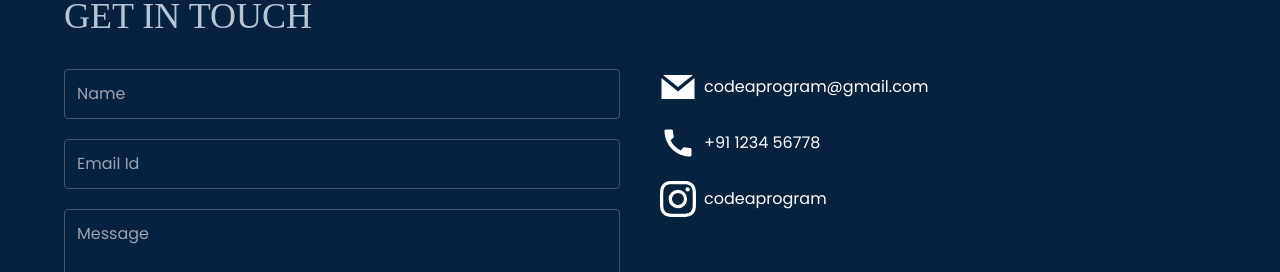
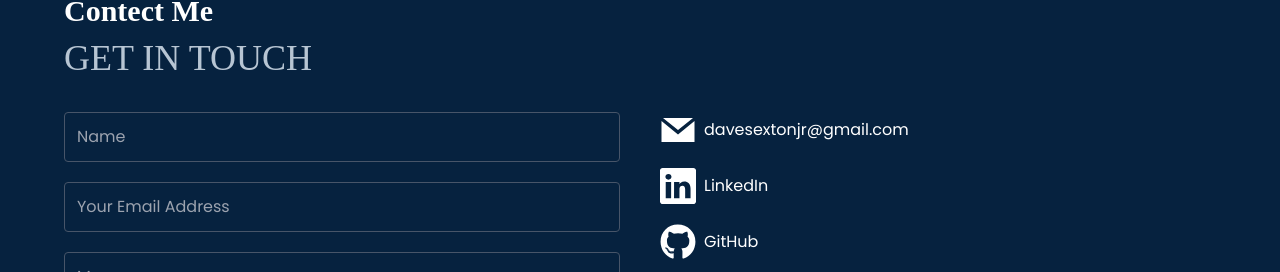
Before and after one commit to davesextonjr/portfolio_2, a React (Vite) app: page / in a window 1280 px wide. Shown: the part 3853-4125 px from the top of the page. Built offline with nearby package versions, Linux system fonts and the light colour scheme; a web font is replaced by a local one.

Commit message:
prepare to deploy

```diff
--- a/src/Content.js
+++ b/src/Content.js
@@ -17,7 +17,9 @@ import services_logo3 from "./assets/images/Services/logo3.png";
 import project1 from "./assets/images/projects/img1.png";
 import project2 from "./assets/images/projects/img2.png";
 import project3 from "./assets/images/projects/img3.png";
-import codersGambit from "./assets/images/Projects/chessHome.png"
+import codersGambit from "./assets/images/Projects/chessHome.png";
+import routinica from "./assets/images/Projects/routinica.png";
+import noroominn from "./assets/images/Projects/noroominn.png";
 import person_project from "./assets/images/projects/person.png";
 
 import avatar1 from "./assets/images/Testimonials/avatar1.png";
@@ -31,11 +33,12 @@ import Hireme_person2 from "./assets/images/Hireme/person2.png";
 // import icons from react-icons
 import { GrMail } from "react-icons/gr";
 import { MdArrowForward, MdCall } from "react-icons/md";
-import { BsInstagram } from "react-icons/bs";
+import { BsLinkedin } from "react-icons/bs";
 import { TbSmartHome } from "react-icons/tb";
 import { BiUser } from "react-icons/bi";
 import { RiServiceLine, RiProjectorLine } from "react-icons/ri";
 import { MdOutlinePermContactCalendar } from "react-icons/md";
+import {FaGithub} from "react-icons/fa"
 
 export const content = {
   nav: [
@@ -168,21 +171,17 @@ export const content = {
     image: person_project,
     project_content: [
       {
-        title: "Gym Website",
-        image: project1,
+        title: "Coder's Gambit",
+        image: codersGambit
       },
       {
-        title: "Social Media web",
-        image: project2,
+        title: "Routinica",
+        image: routinica,
       },
       {
-        title: "Creative Website",
-        image: project3,
+        title: "No Room At the Inn",
+        image: noroominn,
       },
-      {
-        title: "Coder's Gambit",
-        image: codersGambit
-      }
     ],
   },
   Testimonials: {
@@ -230,19 +229,23 @@ export const content = {
     subtitle: "GET IN TOUCH",
     social_media: [
       {
-        text: "codeaprogram@gmail.com",
+        text: "davesextonjr@gmail.com",
         icon: GrMail,
-        link: "mailto:codeaprogram@gmail.com",
+        link: "mailto:davesextonjr@gmail.com",
       },
       {
-        text: "+91 1234 56778",
-        icon: MdCall,
-        link: "https://wa.me/1234567890",
+        text: "LinkedIn",
+        icon: BsLinkedin,
+        link: "https://www.linkedin.com/in/dave-sexton-jr/",
       },
       {
-        text: "codeaprogram",
-        icon: BsInstagram,
-        link: "https://www.instagram.com/codeaprogram/",
+        text: "GitHub",
+        icon: FaGithub,
+        link: "https://github.com/davesextonjr",
+      },
+      {
+        text: "434.208.8276",
+        icon: MdCall
       },
     ],
   },
--- a/src/components/Contact.jsx
+++ b/src/components/Contact.jsx
@@ -13,7 +13,7 @@ const Contact = () => {
 
     emailjs
       .sendForm(
-      'YOUR_SERVICE_ID', 'YOUR_TEMPLATE_ID', form.current, 'YOUR_PUBLIC_KEY'
+      'service_ue7lxp2', 'template_qs2t5m3', form.current, 'Evpwa2n5_x2Drle8j'
       )
       .then(
         (result) => {
@@ -60,7 +60,7 @@ const Contact = () => {
               type="email"
               name="user_email"
               pattern="[A-Za-z0-9._%+-]+@[A-Za-z0-9.-]+\.[A-Za-z]{1,63}$"
-              placeholder="Email Id"
+              placeholder="Your Email Address"
               required
               className="border border-slate-600 p-3 rounded"
             />
```
